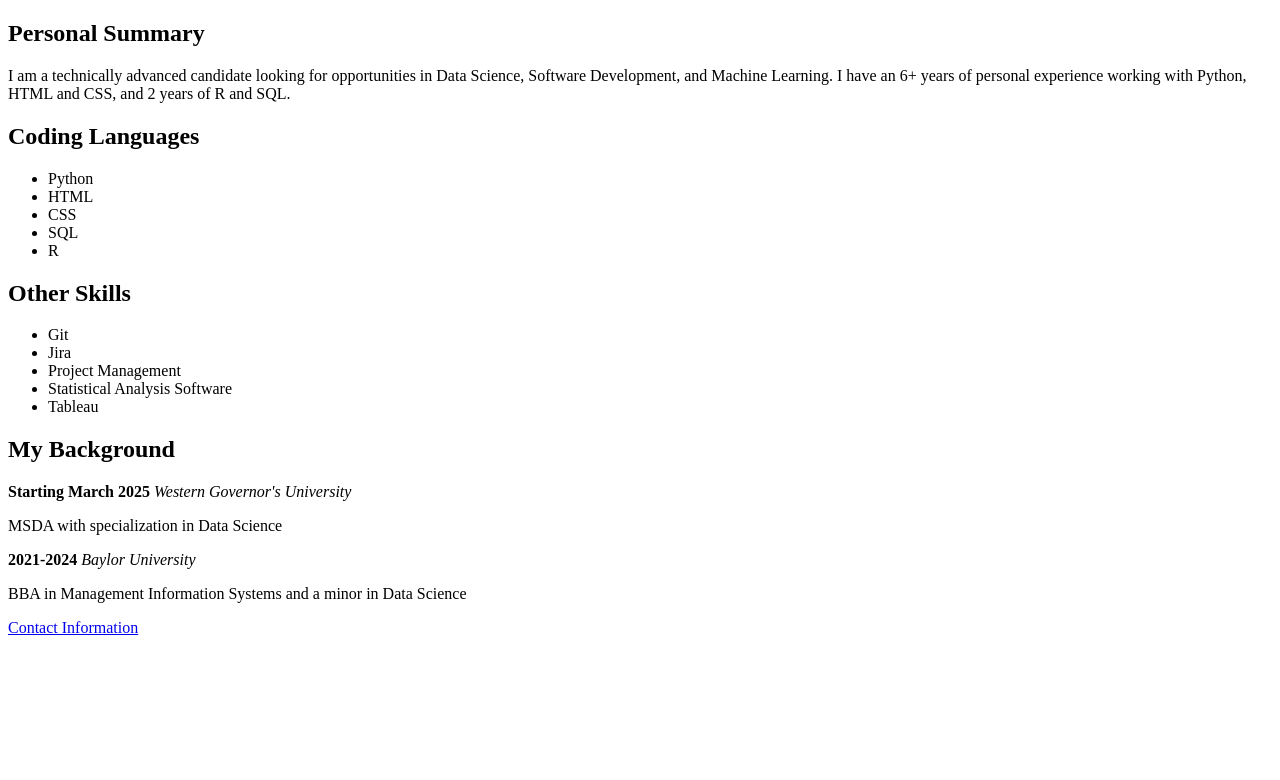
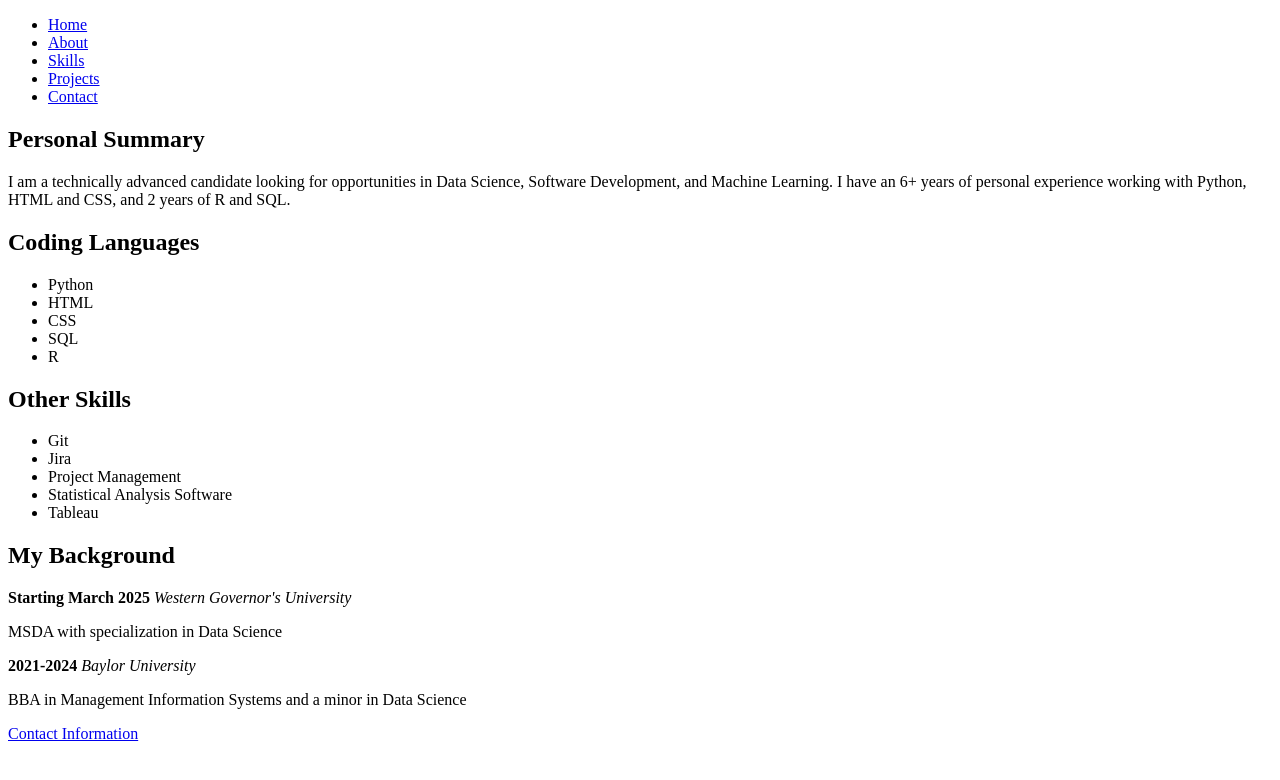
Before and after one commit to bellbow/bellbow.github.io, a plain HTML site: page index.html in a window 1280 px wide. Drawn offline with Linux system fonts and the light colour scheme.

Commit message:
added nav bar

```diff
--- a/index.html
+++ b/index.html
@@ -5,6 +5,18 @@
         <title>Digital Portfolio | Bella Ball</title>
     </head>
     <body>
+                <header>
+            <nav>
+                <ul>
+                    <li><a href="#">Home</a></li>
+                    <li><a href="#">About</a></li>
+                    <li><a href="#">Skills</a></li>
+                    <li><a href="#">Projects</a></li>
+                    <li><a href="#">Contact</a></li>
+                </ul>
+            </nav>
+        </header>
+
         <h2>Personal Summary</h2>
         <p>
             I am a technically advanced candidate looking for opportunities in Data Science, Software Development, and Machine Learning.
```
Also changed, not shown: contact.html (+1 -0 lines), dog.jpg (deleted).
